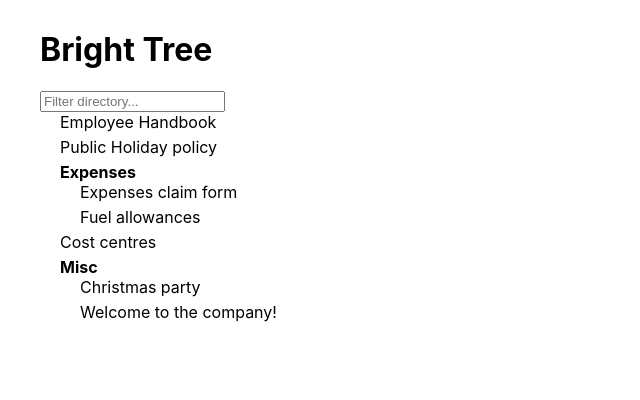
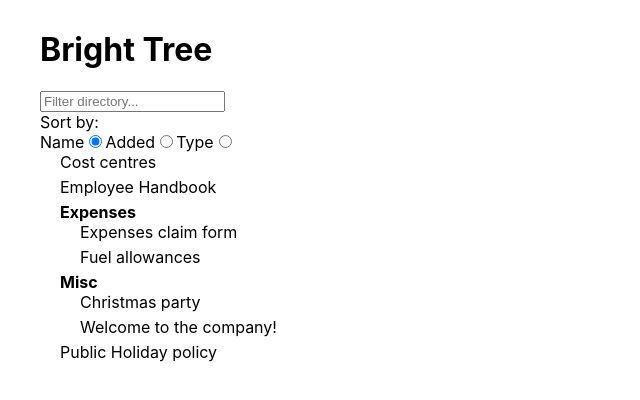
Before and after one commit to SakuraComputing/bright-tree, a React (Create React App) app: page / in a window 1280 px wide. Shown: the top 400 px of the page, without its empty margins (0-640 px from the left). Built offline with nearby package versions, Linux system fonts and the light colour scheme.

Commit message:
Add sorting and tests

```diff
--- a/src/components/directory/directory.tsx
+++ b/src/components/directory/directory.tsx
@@ -1,5 +1,5 @@
 import { useState } from "react";
-import { IFiles } from "../../data/files";
+import { IFiles, SortOption } from "../../data/files";
 
   type IDirectoryProps = {
   root: IFiles;
@@ -8,6 +8,7 @@ import { IFiles } from "../../data/files";
 const Directory: React.FC<IDirectoryProps> = ({ root }) => {
 
   const [filter, setFilter] = useState('');
+  const [sortOption, setSortOption] = useState<SortOption>(SortOption.Name);
 
   const filterTree = (node: IFiles ): IFiles | null => {
     const filteredNode: IFiles = {
@@ -28,11 +29,40 @@ const Directory: React.FC<IDirectoryProps> = ({ root }) => {
     return null;
   };
 
+  const sortTree = (node: IFiles): IFiles => {
+    const sortedNode: IFiles = {
+      ...node,
+      files: node.files ? node.files.map(sortTree) : undefined,
+    };
+
+    // Sort the node's children based on the selected sort option
+    if (sortedNode.files) {
+      sortedNode.files.sort((a, b) => {
+        switch (sortOption) {
+          case SortOption.Name:
+            return a.name.localeCompare(b.name);
+          case SortOption.Added:
+            return (a.added || '').localeCompare(b.added || '');
+          case SortOption.Type:
+            return a.type.localeCompare(b.type);
+          default:
+            return 0;
+        }
+      });
+    }
+
+    return sortedNode;
+  };
+
   const handleFilterChange = (e: React.ChangeEvent<HTMLInputElement>) => {
     setFilter(e.target.value);
   };
 
-  const filteredRoot = filterTree(root) as IFiles;
+  const handleSortChange = (sortBy: SortOption) => {
+    setSortOption(sortBy as SortOption);
+  };
+
+  const filteredAndSortedRoot = sortTree(filterTree(root) as IFiles);
 
   const renderNode = (node: IFiles, index: number) => (
       <div key={index} className="element">
@@ -47,6 +77,7 @@ const Directory: React.FC<IDirectoryProps> = ({ root }) => {
 
   return (
       <div>
+        <div>
           <input
             type="text"
             placeholder="Filter directory..."
@@ -54,7 +85,26 @@ const Directory: React.FC<IDirectoryProps> = ({ root }) => {
             onChange={handleFilterChange}
             data-testid={'filterInput'}
           />
-        {filteredRoot.files && filteredRoot.files?.map(renderNode)}
+        </div>
+        <label>
+          Sort by:
+          <div>
+            <label>
+              Name
+              <input type="radio" value="name" checked={sortOption === SortOption.Name} onChange={() => handleSortChange(SortOption.Name)} />
+            </label>
+            <label>
+              Added
+              <input type="radio" value="added" checked={sortOption === SortOption.Added} onChange={() => handleSortChange(SortOption.Added)} />
+            </label>
+            <label>
+              Type
+              <input type="radio" value="type" checked={sortOption === SortOption.Type} onChange={() => handleSortChange(SortOption.Type)} />
+            </label>
+
+          </div>
+        </label>
+        {filteredAndSortedRoot.files && filteredAndSortedRoot.files?.map(renderNode)}
       </div>
   )
 };
--- a/src/data/files.ts
+++ b/src/data/files.ts
@@ -5,7 +5,11 @@ export type IFiles = {
     added?: string;
   }
 
-export type SortOption = 'name' | 'added' | 'type';
+export enum SortOption {
+    Name = 'name',
+    Added = 'added',
+    Type = 'type'
+}
 
 export const root: IFiles = {
     type: "folder",
```
Also changed, not shown: 1 other file (tests, documents, lock files or other folders). Lines whose indentation alone changed are shown as unchanged.
